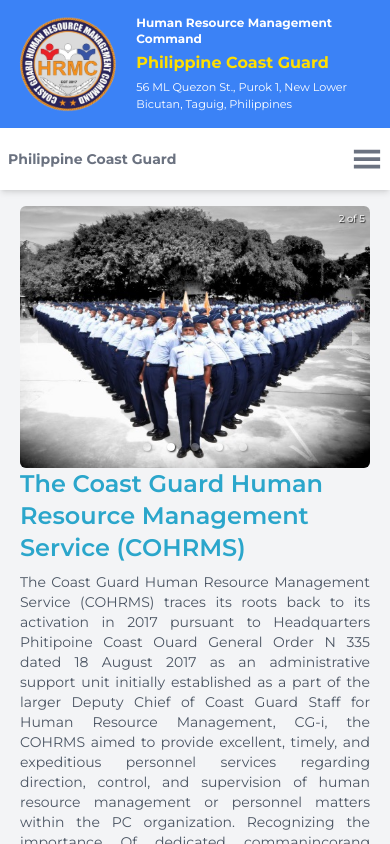
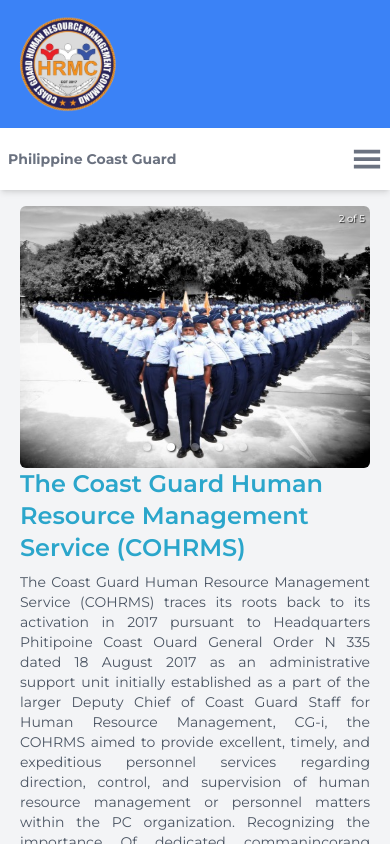
Before and after one commit to sirjim2127/CGHRMCweb, a React (Create React App) app: page / in a window 390 px wide. Built offline with nearby package versions, Linux system fonts and the light colour scheme.

Commit message:
some adjustments

```diff
--- a/src/components/layout/index.js
+++ b/src/components/layout/index.js
@@ -37,7 +37,7 @@
       </RightSideDrawer>
       <div className="min-h-32 h-32 w-full bg-blue-500 flex p-4">
         <img src={`${process.env.PUBLIC_URL}/assets/logo.png`} alt="" className="max-h-full max-w-full" />
-        <div className="h-full flex-col justify-center px-4 flex overflow-y-auto">
+        <div className="h-full flex-col justify-center px-4 hidden sm:flex overflow-y-auto">
           <h1 className="text-xs font-bold text-white mb-1">
             Human Resource Management Command
           </h1>
```
